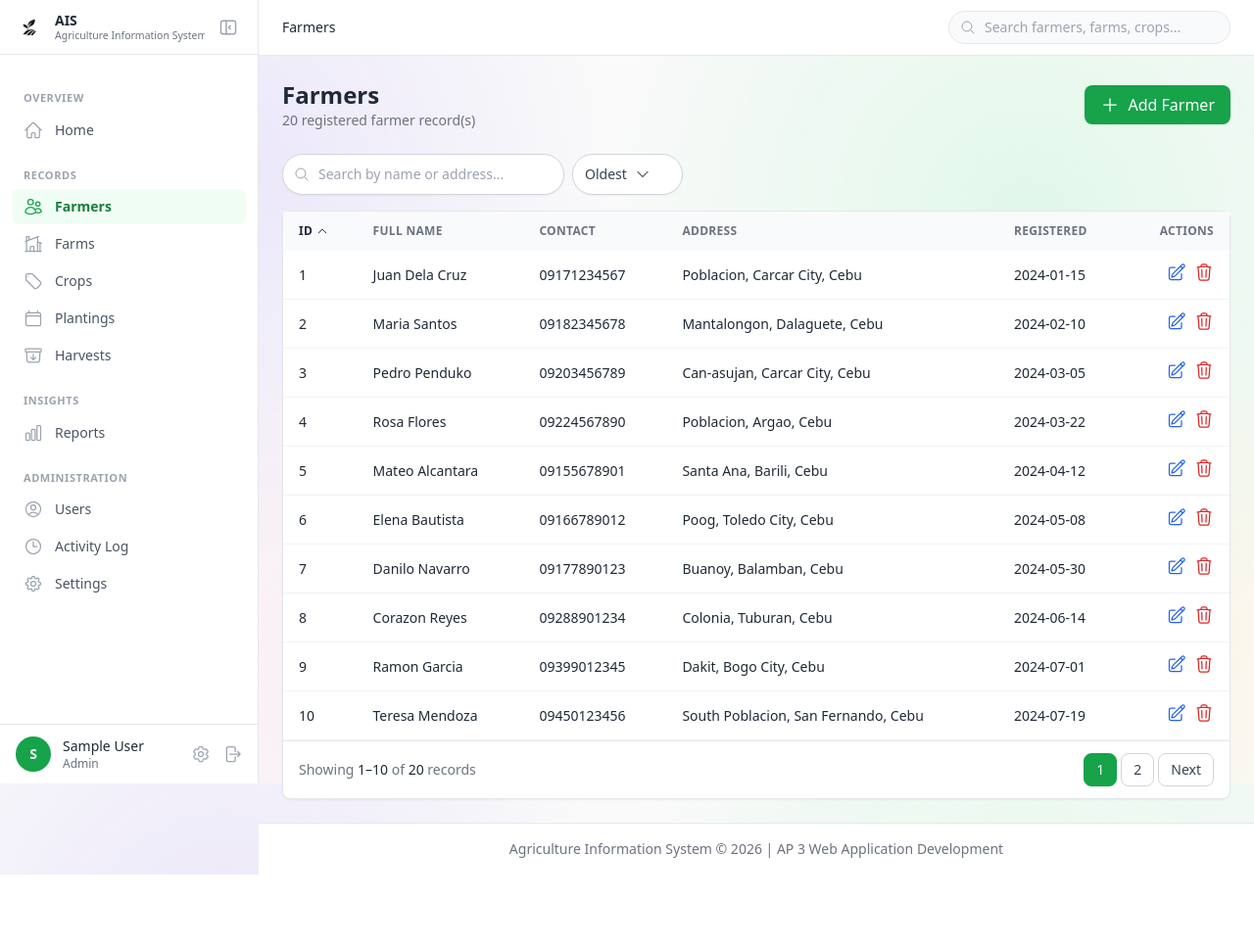
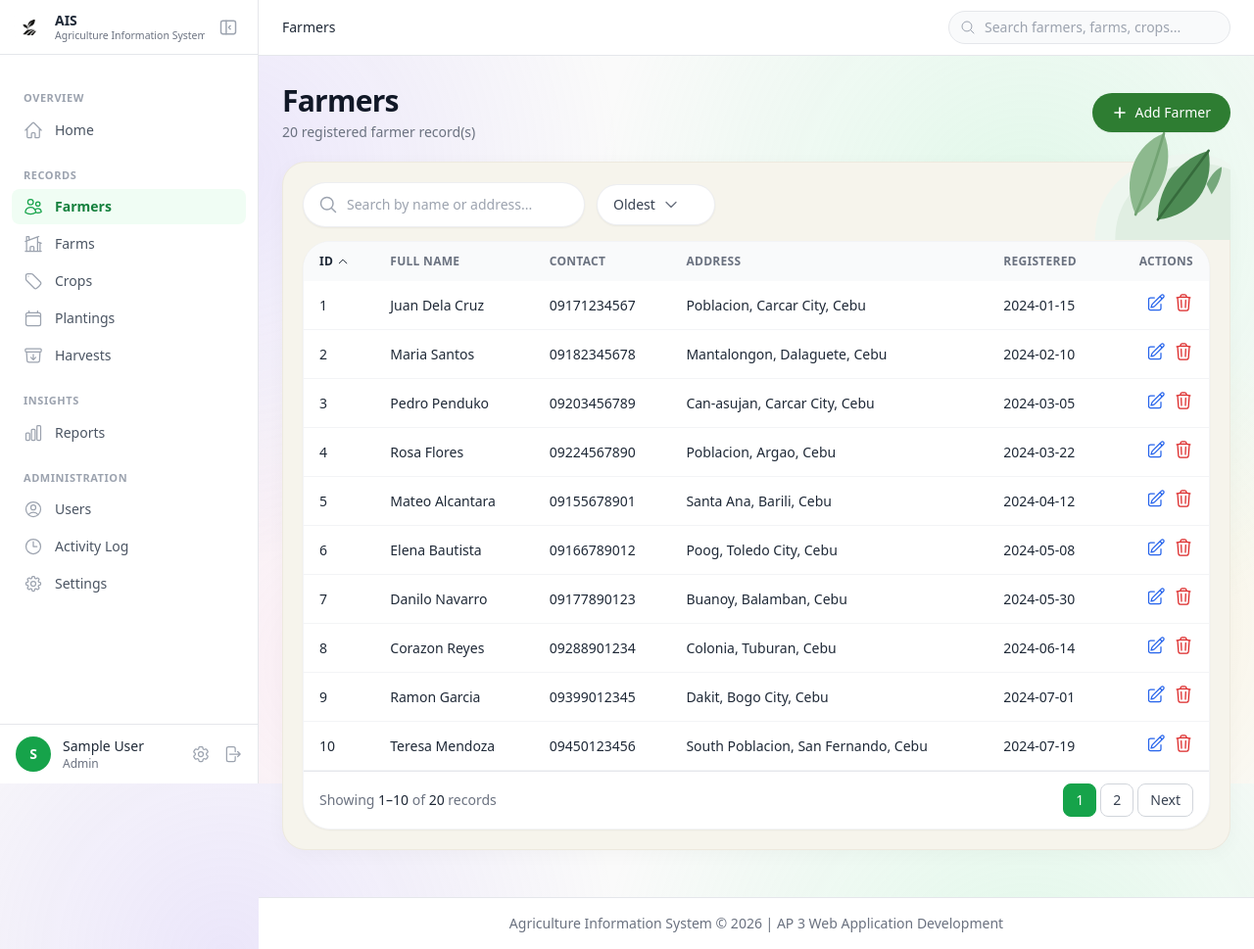
Before and after one commit to villariasa/php-project-agriculture, a PHP site: page /farmers/index.php in a window 1280 px wide. Shown: the whole page at 98% size. Before the commit the page ends 893 px from the top, so only its background shows below. Run offline with PHP 8.4, Linux system fonts and the light colour scheme; the visitor is signed in with stand-in values (Sample User, id 1); data comes from the database, SQL or seed files in the repository; some libraries are stand-ins or nearby versions.

Commit message:
align farmers layout with farms reference design

```diff
--- a/farmers/index.php
+++ b/farmers/index.php
@@ -36,57 +36,88 @@ $breadcrumbs = [["Farmers", null]];
 require "../includes/header.php";
 ?>
 
-<!-- Page header -->
-<div class="flex flex-col sm:flex-row sm:items-center sm:justify-between gap-3 mb-6">
-    <div>
-        <h1 class="text-2xl font-bold">Farmers</h1>
-        <p id="records-count" class="text-sm text-gray-500"><?= number_format($total_rows) ?> registered farmer record(s)</p>
+<!-- LAYER 1: Top Hero Header with Title, Count, Add Farmer Button & Foliage Illustration -->
+<div class="relative mb-5 print:hidden">
+    <!-- Top-right foliage & hills illustration matching reference design -->
+    <div class="absolute -top-3 right-0 w-48 sm:w-64 h-36 sm:h-44 pointer-events-none select-none overflow-hidden z-0">
+        <svg viewBox="0 0 220 170" class="w-full h-full object-contain object-right-bottom" fill="none" xmlns="http://www.w3.org/2000/svg">
+            <!-- Soft ambient mounds / hills -->
+            <path d="M100 170 C100 115 145 85 195 85 C215 85 230 92 240 100 L240 170 Z" fill="#edf6ef" />
+            <path d="M120 170 C120 120 160 95 205 95 C220 95 235 100 240 105 L240 170 Z" fill="#e0eee2" />
+            <!-- Small side leaf tip at right -->
+            <path d="M210 115 C215 105 220 100 225 98 C225 108 220 118 215 125 Z" fill="#5a9661" opacity="0.8"/>
+            <!-- Back leaf (olive green) -->
+            <path d="M140 145 C125 110 140 75 168 65 C180 95 165 130 140 145 Z" fill="#8db98e" />
+            <path d="M140 145 C152 118 160 92 168 65" stroke="#72a373" stroke-width="2.5" stroke-linecap="round"/>
+            <!-- Front leaf (rich forest green) -->
+            <path d="M162 150 C162 112 188 88 212 82 C218 118 198 145 162 150 Z" fill="#4d8b54" />
+            <path d="M162 150 C178 128 195 105 212 82" stroke="#366b3c" stroke-width="2.5" stroke-linecap="round"/>
+        </svg>
     </div>
+
+    <div class="relative z-10 pt-1 flex items-center justify-between gap-3">
+        <div class="min-w-0">
+            <h1 class="text-2xl sm:text-3xl font-extrabold text-[#111827] tracking-tight">Farmers</h1>
+            <p id="records-count" class="text-xs sm:text-sm text-gray-500 font-normal mt-0.5 sm:mt-1"><?= number_format($total_rows) ?> registered farmer record(s)</p>
+        </div>
+        <div class="shrink-0">
             <button type="button" onclick="openAddCard()"
-            class="bg-green-600 hover:bg-green-700 text-white font-medium px-4 py-2 rounded-lg inline-flex items-center gap-2 self-start sm:self-auto print:hidden">
-        <svg xmlns="http://www.w3.org/2000/svg" fill="none" viewBox="0 0 24 24" stroke-width="1.5" stroke="currentColor" class="w-5 h-5">
+                    class="bg-[#2e7d32] hover:bg-[#256829] active:scale-95 text-white font-medium px-4 sm:px-5 py-2 sm:py-2.5 rounded-full inline-flex items-center gap-1.5 sm:gap-2 shadow-sm text-xs sm:text-sm transition-all">
+                <svg xmlns="http://www.w3.org/2000/svg" fill="none" viewBox="0 0 24 24" stroke-width="2.5" stroke="currentColor" class="w-4 h-4">
                     <path stroke-linecap="round" stroke-linejoin="round" d="M12 4.5v15m7.5-7.5h-15" />
                 </svg>
-        Add Farmer
+                <span>Add Farmer</span>
             </button>
+        </div>
+    </div>
 </div>
 
 <?php require "../includes/alert.php"; ?>
 
+<!-- LAYER 2: Middle warm-toned rounded container holding search, sort, and inner white card -->
+<div class="bg-[#f6f4ec] rounded-[2.25rem] sm:rounded-3xl p-3.5 sm:p-5 border border-[#ede9de] shadow-[0_4px_20px_rgba(0,0,0,0.03)] mb-6">
+
     <!-- Filter toolbar: search + sort inline above the table -->
-<form method="GET" id="filter-toolbar" class="flex flex-wrap gap-2 mb-4 print:hidden">
+    <form method="GET" id="filter-toolbar" class="mb-3.5 print:hidden">
         <input type="hidden" name="sort" value="<?= htmlspecialchars(strtolower($sort_key)) ?>">
         <input type="hidden" name="dir" value="<?= strtolower($dir) ?>">
-    <div class="relative flex-1 md:flex-none md:w-72 min-w-0">
-        <svg xmlns="http://www.w3.org/2000/svg" fill="none" viewBox="0 0 24 24" stroke-width="1.5" stroke="currentColor"
-             class="w-4 h-4 text-gray-400 absolute left-3 top-1/2 -translate-y-1/2 pointer-events-none">
+
+        <div class="space-y-2.5 md:space-y-0 md:flex md:flex-wrap md:items-center md:gap-3">
+            <!-- Search input pill (pure white floating on Layer 2) -->
+            <div class="relative w-full md:w-72">
+                <svg xmlns="http://www.w3.org/2000/svg" fill="none" viewBox="0 0 24 24" stroke-width="1.75" stroke="currentColor"
+                     class="w-5 h-5 text-gray-400 absolute left-4 top-1/2 -translate-y-1/2 pointer-events-none">
                     <path stroke-linecap="round" stroke-linejoin="round" d="m21 21-5.197-5.197m0 0A7.5 7.5 0 1 0 5.196 5.196a7.5 7.5 0 0 0 10.607 10.607Z" />
                 </svg>
                 <input type="text" name="search" value="<?= htmlspecialchars($search) ?>" placeholder="Search by name or address..."
-               class="w-full pl-9 pr-9 py-2.5 text-sm bg-white border border-gray-300 rounded-full shadow-sm
-                      focus:ring-2 focus:ring-green-500 focus:border-green-500 outline-none">
+                       class="w-full bg-white border border-gray-200/70 rounded-full shadow-sm pl-11 pr-10 py-3 text-sm text-gray-800 placeholder-gray-400 focus:outline-none focus:ring-2 focus:ring-[#2e7d32] focus:border-transparent transition-all">
                 <?php if ($search !== ""): ?>
                     <button type="button" onclick="this.form.search.value = ''; submitToolbar(this.form);" aria-label="Clear search"
-                    class="absolute right-3 top-1/2 -translate-y-1/2 text-gray-400 hover:text-gray-600">
+                            class="absolute right-3.5 top-1/2 -translate-y-1/2 text-gray-400 hover:text-gray-600">
                         <svg xmlns="http://www.w3.org/2000/svg" fill="none" viewBox="0 0 24 24" stroke-width="1.5" stroke="currentColor" class="w-4 h-4">
                             <path stroke-linecap="round" stroke-linejoin="round" d="M6 18 18 6M6 6l12 12" />
                         </svg>
                     </button>
                 <?php endif; ?>
             </div>
+
+            <!-- Sort dropdown pill (pure white floating on Layer 2) -->
+            <div class="grid grid-cols-1 gap-2.5 md:flex md:gap-3 flex-1">
                 <select aria-label="Sort by"
                         onchange="var p = this.value.split(':'); this.form.sort.value = p[0]; this.form.dir.value = p[1]; submitToolbar(this.form);"
-            class="shrink-0 py-2.5 pl-3 pr-8 text-sm bg-white border border-gray-300 rounded-full shadow-sm text-gray-700
-                   focus:ring-2 focus:ring-green-500 focus:border-green-500 outline-none">
+                        class="w-full md:w-auto bg-white border border-gray-200/70 rounded-full shadow-sm py-2.5 pl-4 pr-9 text-xs sm:text-sm font-medium text-gray-700 focus:outline-none focus:ring-2 focus:ring-[#2e7d32] focus:border-transparent transition-all truncate">
                     <option value="id:asc" <?= $sort_key === 'id' && $dir === 'ASC' ? 'selected' : '' ?>>Oldest</option>
                     <option value="id:desc" <?= $sort_key === 'id' && $dir === 'DESC' ? 'selected' : '' ?>>Newest</option>
                     <option value="name:asc" <?= $sort_key === 'name' && $dir === 'ASC' ? 'selected' : '' ?>>Name A&ndash;Z</option>
                     <option value="name:desc" <?= $sort_key === 'name' && $dir === 'DESC' ? 'selected' : '' ?>>Name Z&ndash;A</option>
                     <option value="registered:desc" <?= $sort_key === 'registered' && $dir === 'DESC' ? 'selected' : '' ?>>Recently registered</option>
                 </select>
+            </div>
+        </div>
     </form>
 
-<div id="records-panel" class="bg-white rounded-lg border border-gray-200 shadow-sm">
+    <!-- LAYER 3: Inner pure white card holding the farmer records -->
+    <div id="records-panel" class="bg-white rounded-[1.75rem] border border-gray-100 shadow-sm overflow-hidden">
     <div class="hidden md:block overflow-x-auto">
     <table class="w-full text-sm">
         <thead class="bg-gray-50 text-gray-500 uppercase text-xs tracking-wide">
@@ -168,23 +199,23 @@ require "../includes/header.php";
     </table>
 </div>
 
-<!-- Mobile card list (same records, tap for details) -->
-<div class="md:hidden divide-y divide-gray-100">
+<!-- Mobile card list (matching reference design: 48px circle icon, bold title, dual-line metadata, chevron) -->
+<div class="md:hidden divide-y divide-gray-100/80">
     <?php if (count($farmers) === 0): ?>
-        <div class="p-4">
-            <div class="border border-dashed border-gray-300 rounded-lg px-4 py-8 text-center text-sm text-gray-500">
+        <div class="p-5">
+            <div class="border border-dashed border-gray-300 rounded-2xl px-4 py-8 text-center text-sm text-gray-500">
                 <?php if ($is_filtered): ?>
                     No farmers match your search.
-                    <a href="index.php" class="text-green-700 font-medium hover:underline">Clear search</a>
+                    <a href="index.php" class="text-green-700 font-medium hover:underline block mt-1">Clear search</a>
                 <?php else: ?>
                     No farmers yet.
-                    <button type="button" onclick="openAddCard()" class="text-green-700 font-medium hover:underline">Add the first farmer</button>
+                    <button type="button" onclick="openAddCard()" class="text-green-700 font-medium hover:underline block mt-1">Add the first farmer</button>
                 <?php endif; ?>
             </div>
         </div>
     <?php endif; ?>
     <?php foreach ($farmers as $row): ?>
-        <div class="flex items-center gap-3 px-4 py-3 active:bg-gray-50 cursor-pointer"
+        <div class="flex items-center gap-3.5 px-4 py-3.5 hover:bg-gray-50/60 active:bg-gray-50/90 transition-colors cursor-pointer"
              onclick="openDetailCard(this)"
              data-title="Farmer #<?= $row['farmer_id'] ?>"
              data-edit-url="index.php?edit=<?= $row['farmer_id'] ?>"
@@ -205,17 +236,18 @@ require "../includes/header.php";
                  "Address"         => $row["address"],
                  "Date Registered" => $row["date_registered"],
              ]), ENT_QUOTES) ?>">
-            <div class="w-10 h-10 rounded-full bg-green-50 text-green-600 flex items-center justify-center shrink-0">
-                <svg xmlns="http://www.w3.org/2000/svg" fill="none" viewBox="0 0 24 24" stroke-width="1.5" stroke="currentColor" class="w-5 h-5">
+            <div class="w-12 h-12 rounded-full bg-[#eef7ee] text-[#2d7a46] flex items-center justify-center shrink-0">
+                <svg xmlns="http://www.w3.org/2000/svg" fill="none" viewBox="0 0 24 24" stroke-width="1.6" stroke="currentColor" class="w-6 h-6">
                     <path stroke-linecap="round" stroke-linejoin="round" d="M15.75 6a3.75 3.75 0 1 1-7.5 0 3.75 3.75 0 0 1 7.5 0ZM4.501 20.118a7.5 7.5 0 0 1 14.998 0A17.933 17.933 0 0 1 12 21.75c-2.676 0-5.216-.584-7.499-1.632Z" />
                 </svg>
             </div>
             <div class="min-w-0 flex-1">
-                <p class="text-sm font-medium truncate"><?= htmlspecialchars($row['first_name'] . " " . $row['last_name']) ?></p>
-                <p class="text-xs text-gray-500 truncate"><?= htmlspecialchars($row['address']) ?></p>
-                <p class="text-xs text-gray-400 mt-0.5"><?= htmlspecialchars($row['contact_number']) ?> &middot; since <?= htmlspecialchars($row['date_registered']) ?></p>
+                <p class="text-[15px] font-bold text-gray-900 leading-snug truncate"><?= htmlspecialchars($row['first_name'] . " " . $row['last_name']) ?></p>
+                <p class="text-xs text-gray-500 truncate mt-0.5"><?= htmlspecialchars($row['address']) ?></p>
+                <p class="text-xs text-gray-500 mt-0.5"><?= htmlspecialchars($row['contact_number']) ?> &middot; since <?= htmlspecialchars($row['date_registered']) ?></p>
             </div>
-            <svg xmlns="http://www.w3.org/2000/svg" fill="none" viewBox="0 0 24 24" stroke-width="1.5" stroke="currentColor" class="w-4 h-4 text-gray-300 shrink-0">
+            <span class="px-3 py-1 rounded-full text-xs font-semibold bg-[#f3f4f6] text-[#374151] shrink-0">Farmer</span>
+            <svg xmlns="http://www.w3.org/2000/svg" fill="none" viewBox="0 0 24 24" stroke-width="2" stroke="currentColor" class="w-4 h-4 text-gray-300 shrink-0">
                 <path stroke-linecap="round" stroke-linejoin="round" d="m8.25 4.5 7.5 7.5-7.5 7.5" />
             </svg>
         </div>
@@ -223,7 +255,8 @@ require "../includes/header.php";
 </div>
 
     <?php paginationBar($page, $total_rows); ?>
-</div>
+    </div><!-- /LAYER 3 -->
+</div><!-- /LAYER 2 -->
 
 <!-- Add Farmer side card -->
 <aside id="add-card" class="fixed inset-x-0 bottom-0 w-full max-h-[85vh] rounded-t-2xl border-t border-gray-200 md:inset-x-auto md:left-auto md:top-0 md:right-0 md:bottom-0 md:h-full md:max-h-none md:max-w-md md:rounded-none md:border-t-0 md:border-l bg-white shadow-lg z-50 hidden flex-col print:hidden">
```
Lines whose indentation alone changed are shown as unchanged.
